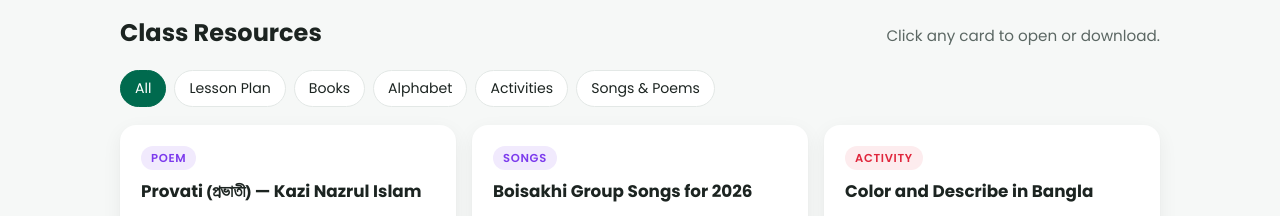
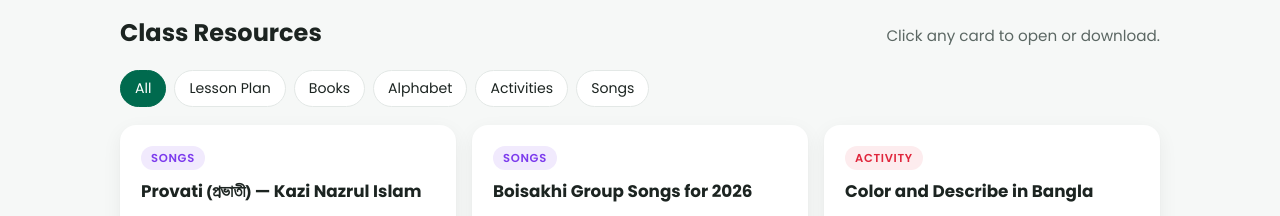
Before and after one commit to FSA-Fazle/BanglaClass, a plain HTML site: page BrantfordBanglaSchool.html in a window 1280 px wide. Shown: the part 704-920 px from the top of the page. Drawn offline with Linux system fonts and the light colour scheme.

Commit message:
Label Provati as a song on Brantford page
Co-Authored-By: Claude Opus 5.5 <noreply@anthropic.com>

```diff
--- a/BrantfordBanglaSchool.html
+++ b/BrantfordBanglaSchool.html
@@ -192,13 +192,13 @@
         <button class="chip" aria-pressed="false" data-filter="book">Books</button>
         <button class="chip" aria-pressed="false" data-filter="alpha">Alphabet</button>
         <button class="chip" aria-pressed="false" data-filter="act">Activities</button>
-        <button class="chip" aria-pressed="false" data-filter="song">Songs &amp; Poems</button>
+        <button class="chip" aria-pressed="false" data-filter="song">Songs</button>
       </div>
 
       <div class="grid">
 
         <a class="res t-song" data-cat="song" href="PROVATI.pdf">
-          <div class="res-top"><span class="tag">Poem</span></div>
+          <div class="res-top"><span class="tag">Songs</span></div>
           <h3>Provati <span class="bn">(প্রভাতী)</span> — Kazi Nazrul Islam</h3>
           <p class="desc">The morning poem <span class="bn">“ভোর হোলো, দোর খোলো”</span> in Bangla, with an English-letter transliteration to help read along.</p>
           <div class="meta"><span>November 14, 2026</span><span class="cta">Download &rarr;</span></div>
```
